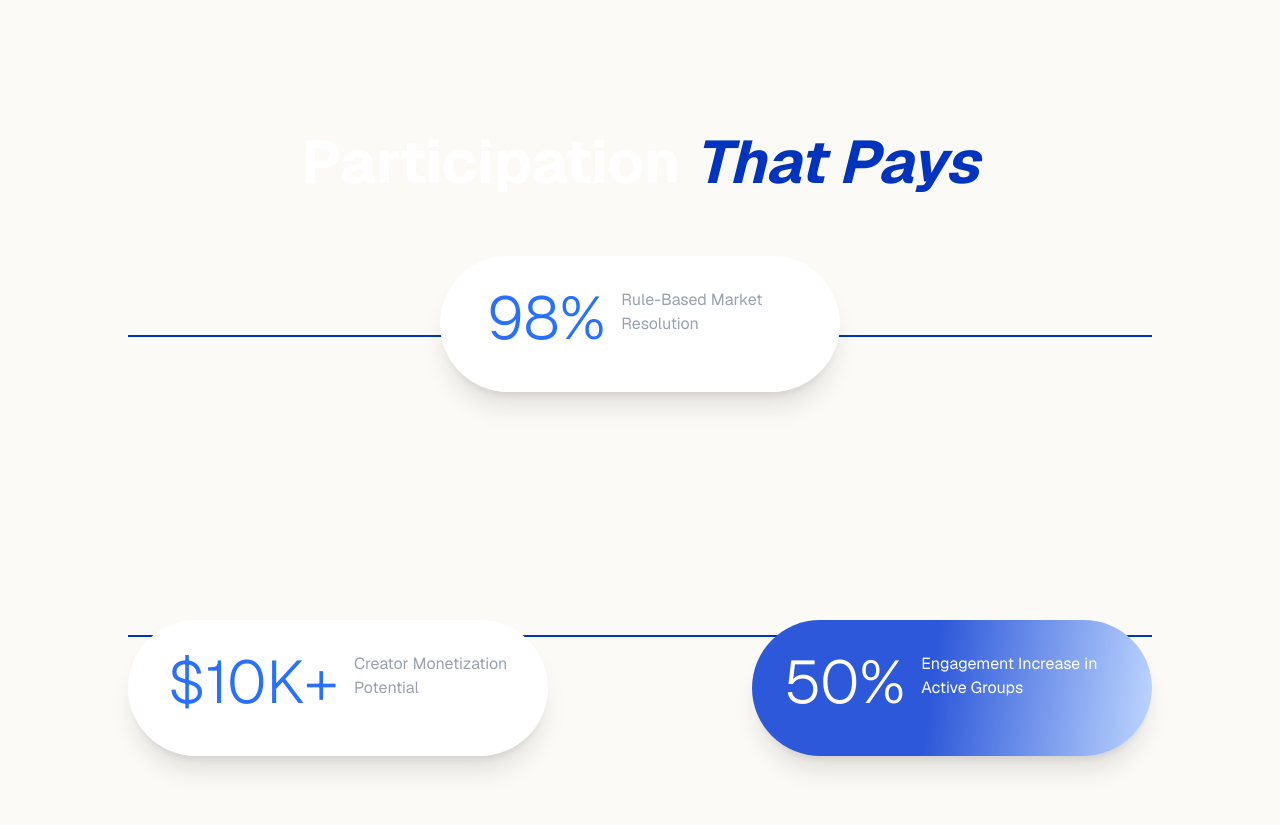
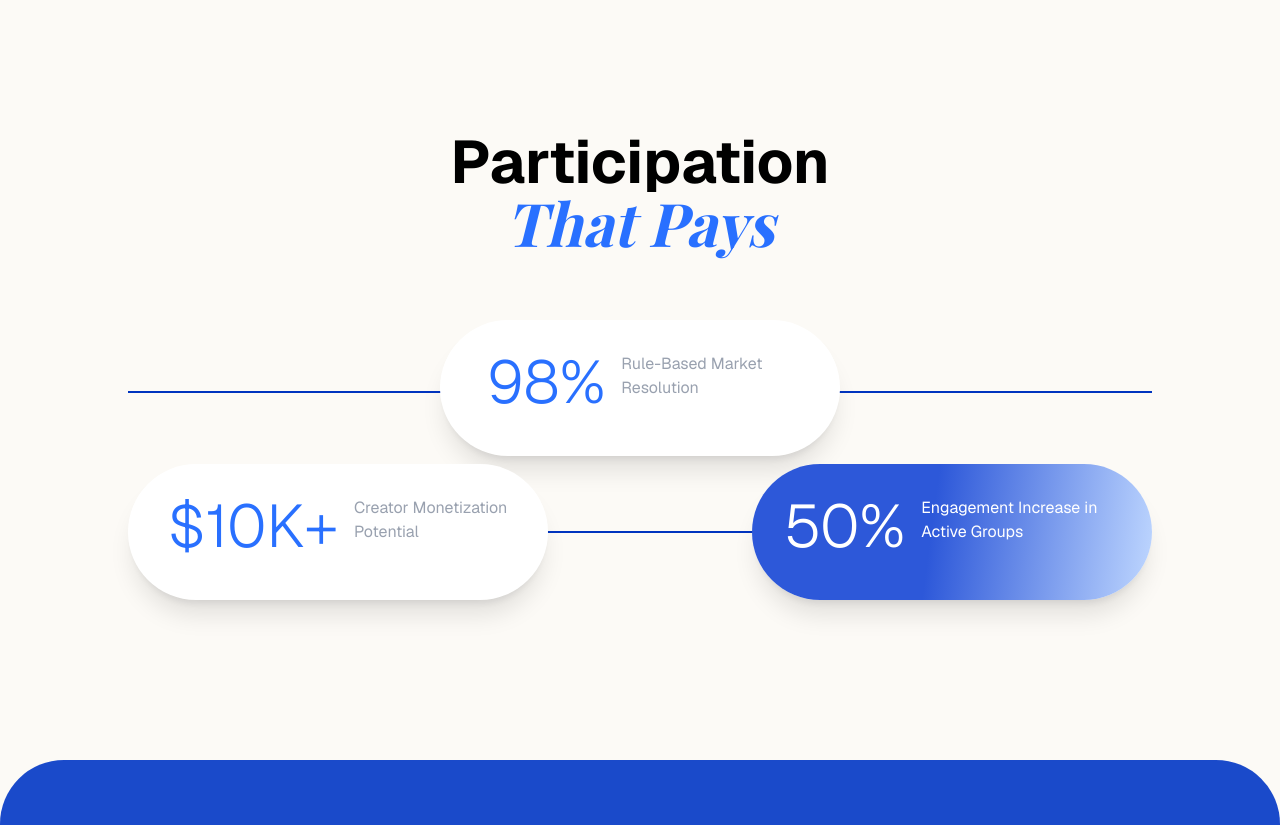
Before and after one commit to noorshanu/Arken, a React (Vite) app: page / in a window 1280 px wide. Shown: the part 3960-4785 px from the top of the page. Built offline with nearby package versions, Linux system fonts and the light colour scheme; a web font is replaced by a local one.

Commit message:
Update Participation.tsx

```diff
--- a/src/components/Participation.tsx
+++ b/src/components/Participation.tsx
@@ -53,16 +53,16 @@ const Participation = () => {
             variants={itemVariants}
             className="text-4xl md:text-5xl lg:text-6xl font-bold mb-16"
           >
-            <span className="text-white">Participation</span>
+            <span className="text-black font-geist">Participation</span> <br />
             {' '}
-            <span className="text-[#0034BF] italic">That Pays</span>
+            <span className="text-[#2970FF] italic font-playfair">That Pays</span>
           </motion.h2>
 
           {/* Data Points Container */}
-          <div className="relative max-w-5xl mx-auto min-h-[400px] md:min-h-[500px]">
+          <div className="relative max-w-5xl mx-auto h-[280px]">
             {/* Connecting Lines */}
             <svg
-              className="absolute top-[-20px] left-0 w-full h-full hidden md:block pointer-events-none"
+              className="absolute top-4 left-0 w-full h-full hidden md:block pointer-events-none"
               style={{ zIndex: 0 }}
             >
               {/* Horizontal line crossing through the middle of top-center card */}
@@ -75,12 +75,12 @@ const Participation = () => {
                 strokeWidth="2"
                 strokeLinecap="round"
               />
-              {/* Horizontal line crossing through the middle of bottom-left card - full width */}
+              {/* Horizontal line crossing through the middle of bottom cards - spans between cards */}
               <line
-                x1="0%"
-                y1="80%"
-                x2="100%"
-                y2="80%"
+                x1="12%"
+                y1="70%"
+                x2="87%"
+                y2="70%"
                 stroke="#0034BF"
                 strokeWidth="2"
                 strokeLinecap="round"
```
